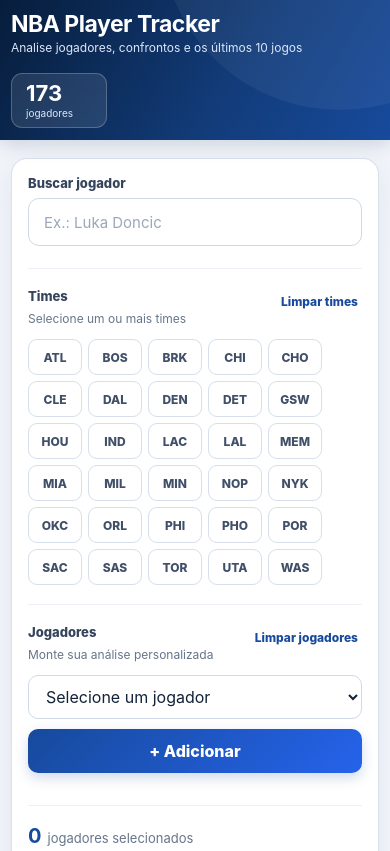
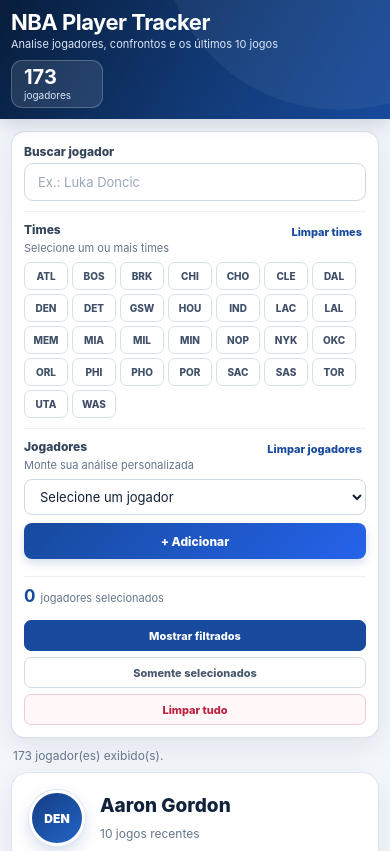
Before and after one commit to BrunoGiraoNBA/nba-player-tracker, a plain HTML site: page index.html in a window 390 px wide. Shown: the top 851 px of the page. Drawn offline with Linux system fonts and the light colour scheme.

Commit message:
Update style.css

```diff
--- a/style.css
+++ b/style.css
@@ -18,7 +18,7 @@
     --shadow: 0 10px 30px rgba(15, 35, 65, 0.08);
     --shadow-hover: 0 15px 38px rgba(15, 35, 65, 0.13);
 
-    --radius: 16px;
+    --radius: 14px;
 }
 
 
@@ -41,7 +41,7 @@ body {
         linear-gradient(
             180deg,
             #eef3fa 0,
-            var(--bg) 250px
+            var(--bg) 220px
         );
 
     color: var(--text);
@@ -77,14 +77,14 @@ button {
 
 
 /* ========================================
-   TOPO - COMPACTO
+   TOPO COMPACTO
 ======================================== */
 
 .topo {
     position: relative;
     overflow: hidden;
 
-    padding: 14px 0;
+    padding: 12px 0;
 
     color: #ffffff;
 
@@ -126,14 +126,14 @@ button {
     align-items: center;
     justify-content: space-between;
 
-    gap: 18px;
+    gap: 16px;
 }
 
 .marca {
     display: flex;
     align-items: center;
 
-    gap: 12px;
+    gap: 11px;
 }
 
 .marca-bola {
@@ -176,7 +176,7 @@ button {
 }
 
 .topo p {
-    margin: 4px 0 0;
+    margin: 3px 0 0;
 
     color: #dbe7fa;
 
@@ -186,7 +186,7 @@ button {
 .contador {
     min-width: 96px;
 
-    padding: 8px 14px;
+    padding: 7px 13px;
 
     border:
         1px solid
@@ -212,7 +212,7 @@ button {
 .contador span {
     display: block;
 
-    margin-top: 3px;
+    margin-top: 2px;
 
     color: #dce7fa;
 
@@ -221,13 +221,13 @@ button {
 
 
 /* ========================================
-   PAINEL DE FILTROS
+   PAINEL DE FILTROS - COMPACTO
 ======================================== */
 
 .painel-filtros {
-    margin-top: 30px;
+    margin-top: 16px;
 
-    padding: 22px;
+    padding: 15px 20px 13px;
 
     border:
         1px solid
@@ -240,38 +240,43 @@ button {
     box-shadow: var(--shadow);
 }
 
+
+/* ========================================
+   BUSCA
+======================================== */
+
 .filtro-principal {
-    margin-bottom: 22px;
+    margin-bottom: 10px;
 }
 
 .filtro-principal label,
 .filtro-label {
     display: block;
 
-    margin-bottom: 7px;
+    margin-bottom: 4px;
 
     color: #34445b;
 
-    font-size: 13px;
+    font-size: 12px;
     font-weight: 800;
 }
 
 .filtro-principal input {
     width: 100%;
-    height: 48px;
+    height: 38px;
 
-    padding: 0 15px;
+    padding: 0 13px;
 
     border:
         1px solid #ced9e8;
 
-    border-radius: 11px;
+    border-radius: 9px;
 
     background: #ffffff;
 
     color: var(--text);
 
-    font-size: 15px;
+    font-size: 13px;
 
     outline: none;
 
@@ -284,8 +289,8 @@ button {
     border-color: var(--blue-light);
 
     box-shadow:
-        0 0 0 4px
-        rgba(37, 99, 235, 0.10);
+        0 0 0 3px
+        rgba(37, 99, 235, 0.09);
 }
 
 .filtro-principal input::placeholder {
@@ -298,7 +303,7 @@ button {
 ======================================== */
 
 .bloco-filtro {
-    padding: 19px 0;
+    padding: 10px 0;
 
     border-top:
         1px solid #edf1f6;
@@ -309,23 +314,24 @@ button {
     align-items: center;
     justify-content: space-between;
 
-    gap: 20px;
+    gap: 16px;
 
-    margin-bottom: 13px;
+    margin-bottom: 7px;
 }
 
 .filtro-titulo small {
-    display: block;
+    display: inline;
 
-    margin-top: 3px;
+    margin-top: 0;
+    margin-left: 6px;
 
     color: var(--muted);
 
-    font-size: 12px;
+    font-size: 11px;
 }
 
 .botao-texto {
-    padding: 6px 4px;
+    padding: 3px 4px;
 
     border: 0;
 
@@ -333,7 +339,7 @@ button {
 
     color: var(--blue);
 
-    font-size: 12px;
+    font-size: 11px;
     font-weight: 800;
 }
 
@@ -343,14 +349,14 @@ button {
 
 
 /* ========================================
-   MULTI-TIME
+   TIMES COMPACTOS
 ======================================== */
 
 .lista-opcoes {
     display: flex;
     flex-wrap: wrap;
 
-    gap: 8px;
+    gap: 5px;
 }
 
 .time-opcao {
@@ -369,21 +375,21 @@ button {
     align-items: center;
     justify-content: center;
 
-    min-width: 58px;
-    height: 36px;
+    min-width: 47px;
+    height: 29px;
 
-    padding: 0 13px;
+    padding: 0 9px;
 
     border:
         1px solid #d6dfeb;
 
-    border-radius: 9px;
+    border-radius: 7px;
 
     background: #ffffff;
 
     color: #415069;
 
-    font-size: 12px;
+    font-size: 11px;
     font-weight: 800;
 
     cursor: pointer;
@@ -414,8 +420,8 @@ button {
     color: #ffffff;
 
     box-shadow:
-        0 5px 12px
-        rgba(23, 74, 156, 0.20);
+        0 4px 9px
+        rgba(23, 74, 156, 0.18);
 }
 
 
@@ -430,23 +436,25 @@ button {
         minmax(220px, 1fr)
         auto;
 
-    gap: 10px;
+    gap: 8px;
 }
 
 .seletor-jogadores select {
     width: 100%;
-    height: 44px;
+    height: 36px;
 
-    padding: 0 13px;
+    padding: 0 11px;
 
     border:
         1px solid #ced9e8;
 
-    border-radius: 10px;
+    border-radius: 8px;
 
     background: #ffffff;
 
     color: var(--text);
+
+    font-size: 13px;
 
     outline: none;
 }
@@ -460,14 +468,14 @@ button {
 }
 
 .botao-primario {
-    min-width: 125px;
-    height: 44px;
+    min-width: 112px;
+    height: 36px;
 
-    padding: 0 18px;
+    padding: 0 15px;
 
     border: 0;
 
-    border-radius: 10px;
+    border-radius: 8px;
 
     background:
         linear-gradient(
@@ -478,11 +486,12 @@ button {
 
     color: #ffffff;
 
+    font-size: 12px;
     font-weight: 800;
 
     box-shadow:
-        0 5px 13px
-        rgba(23, 74, 156, 0.20);
+        0 4px 10px
+        rgba(23, 74, 156, 0.18);
 
     transition:
         transform 0.18s ease,
@@ -494,35 +503,35 @@ button {
         translateY(-1px);
 
     box-shadow:
-        0 8px 18px
-        rgba(23, 74, 156, 0.27);
+        0 6px 14px
+        rgba(23, 74, 156, 0.25);
 }
 
 
 /* ========================================
-   CHIPS DE JOGADORES
+   CHIPS DOS JOGADORES
 ======================================== */
 
 .chips-selecionados {
     display: flex;
     flex-wrap: wrap;
 
-    gap: 8px;
+    gap: 6px;
 
-    margin-top: 13px;
+    margin-top: 7px;
 }
 
 .jogador-chip {
     display: inline-flex;
     align-items: center;
 
-    gap: 8px;
+    gap: 6px;
 
-    min-height: 35px;
+    min-height: 28px;
 
     padding:
-        6px 8px
-        6px 12px;
+        4px 6px
+        4px 10px;
 
     border:
         1px solid #cddcf2;
@@ -533,7 +542,7 @@ button {
 
     color: #143f81;
 
-    font-size: 12px;
+    font-size: 11px;
     font-weight: 800;
 }
 
@@ -542,8 +551,8 @@ button {
     align-items: center;
     justify-content: center;
 
-    width: 22px;
-    height: 22px;
+    width: 19px;
+    height: 19px;
 
     padding: 0;
 
@@ -556,7 +565,7 @@ button {
 
     color: var(--blue);
 
-    font-size: 15px;
+    font-size: 13px;
     font-weight: 800;
 }
 
@@ -576,9 +585,9 @@ button {
     align-items: center;
     justify-content: space-between;
 
-    gap: 18px;
+    gap: 14px;
 
-    padding-top: 18px;
+    padding-top: 9px;
 
     border-top:
         1px solid #edf1f6;
@@ -588,17 +597,17 @@ button {
     display: flex;
     align-items: baseline;
 
-    gap: 6px;
+    gap: 5px;
 
     color: var(--muted);
 
-    font-size: 13px;
+    font-size: 11px;
 }
 
 .resumo-selecao strong {
     color: var(--blue);
 
-    font-size: 20px;
+    font-size: 17px;
 }
 
 .acoes-direita {
@@ -606,18 +615,18 @@ button {
     flex-wrap: wrap;
     justify-content: flex-end;
 
-    gap: 8px;
+    gap: 6px;
 }
 
 .botao-secundario,
 .botao-perigo {
-    min-height: 38px;
+    min-height: 31px;
 
-    padding: 0 14px;
+    padding: 0 11px;
 
-    border-radius: 9px;
+    border-radius: 7px;
 
-    font-size: 12px;
+    font-size: 11px;
     font-weight: 800;
 
     transition:
@@ -671,16 +680,16 @@ button {
 
 .status {
     margin:
-        19px 2px
-        15px;
+        10px 2px
+        9px;
 
     color: var(--muted);
 
-    font-size: 13px;
+    font-size: 12px;
 }
 
 .sem-resultados {
-    padding: 48px 24px;
+    padding: 40px 22px;
 
     border:
         1px solid var(--border);
@@ -900,7 +909,7 @@ button {
 
 
 /* ========================================
-   TABELA
+   TABELA DOS 10 JOGOS
 ======================================== */
 
 .tabela-container {
@@ -937,6 +946,7 @@ button {
     font-weight: 900;
 
     letter-spacing: 0.25px;
+
     text-transform: uppercase;
 }
 
@@ -968,7 +978,7 @@ button {
 
 
 /* ========================================
-   PREPARAÇÃO PARA TENDÊNCIAS
+   TENDÊNCIAS
 ======================================== */
 
 .tendencia-acima {
@@ -1027,13 +1037,15 @@ button {
     }
 
     .topo {
-        padding: 12px 0;
+        padding: 11px 0;
     }
 
     .topo-conteudo {
         align-items: flex-start;
 
         flex-direction: column;
+
+        gap: 9px;
     }
 
     .marca {
@@ -1041,44 +1053,52 @@ button {
     }
 
     .marca-bola {
-        width: 42px;
-        height: 42px;
+        width: 40px;
+        height: 40px;
 
-        flex-basis: 42px;
+        flex-basis: 40px;
 
-        border-radius: 12px;
+        border-radius: 11px;
 
+        font-size: 20px;
+    }
+
+    .topo h1 {
         font-size: 22px;
     }
 
-    .topo h1 {
-        font-size: 23px;
-    }
-
     .topo p {
-        font-size: 12px;
+        font-size: 11px;
     }
 
     .contador {
-        min-width: 96px;
+        min-width: 92px;
 
-        padding: 8px 14px;
+        padding: 6px 12px;
 
         text-align: left;
     }
 
     .contador strong {
-        font-size: 22px;
+        font-size: 20px;
     }
 
     .painel-filtros {
-        margin-top: 18px;
+        margin-top: 12px;
 
-        padding: 16px;
+        padding: 12px;
     }
 
     .filtro-titulo {
         align-items: flex-start;
+    }
+
+    .filtro-titulo small {
+        display: block;
+
+        margin:
+            2px 0
+            0;
     }
 
     .seletor-jogadores {
@@ -1105,7 +1125,7 @@ button {
     .botao-perigo {
         flex: 1;
 
-        min-width: 135px;
+        min-width: 130px;
     }
 
     .jogador-cabecalho {
@@ -1155,13 +1175,17 @@ button {
     }
 
     .lista-opcoes {
-        gap: 6px;
+        gap: 4px;
     }
 
     .time-opcao label {
-        min-width: 54px;
+        min-width: 44px;
 
-        padding: 0 10px;
+        height: 28px;
+
+        padding: 0 8px;
+
+        font-size: 10px;
     }
 
     .acoes-direita {
```
